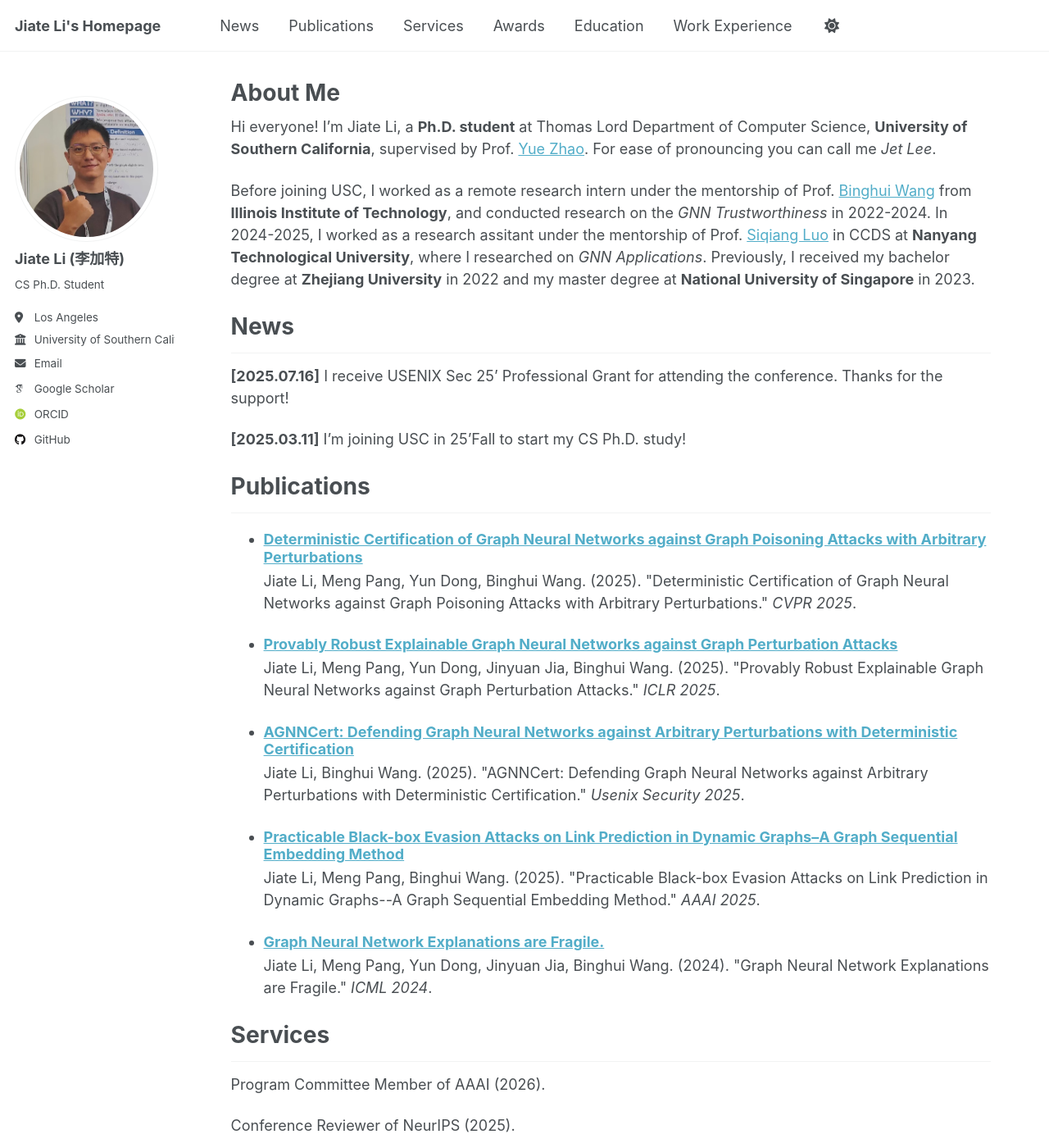
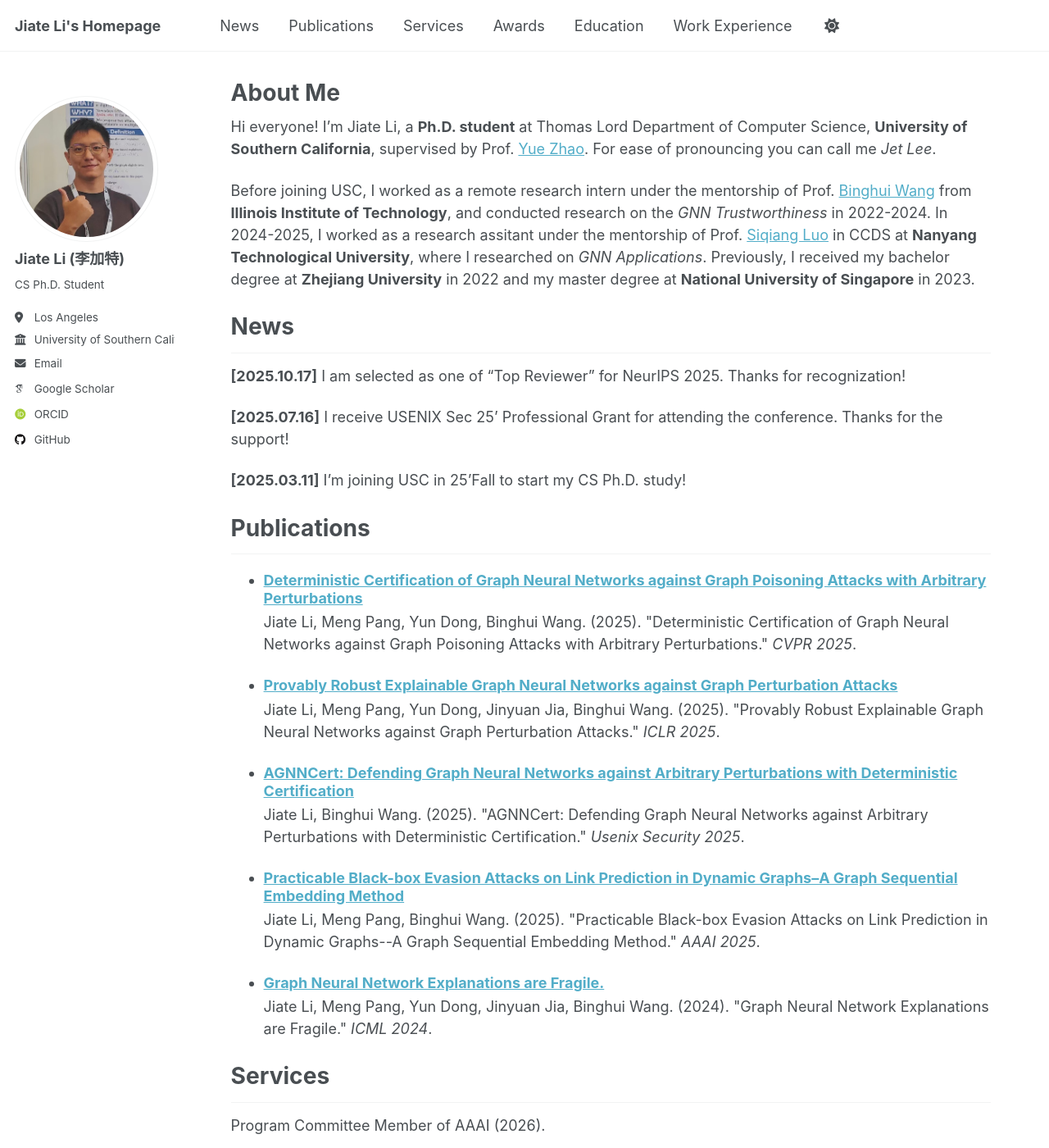
Before and after one commit to JetRichardLee/JetRichardLee.github.io, a Jekyll site: the page built from _pages/about.md, in a window 1280 px wide and 1400 px high. Shown: the whole window at 82% size. Built offline with Jekyll 4.4.1, drawn with Linux system fonts in a browser that asks for light colours; some web fonts are replaced; a script that is not in the unit is left out; some of the changed text lies outside the part shown.

Commit message:
Update about.md

```diff
--- a/_pages/about.md
+++ b/_pages/about.md
@@ -13,6 +13,8 @@ Before joining USC, I worked as a remote research intern under the mentorship of
 
 News
 ====
+**[2025.10.17]** I am selected as one of "Top Reviewer" for NeurIPS 2025. Thanks for recognization!
+
 **[2025.07.16]** I receive USENIX Sec 25' Professional Grant for attending the conference. Thanks for the support!
 
 **[2025.03.11]** I'm joining USC in 25'Fall to start my CS Ph.D. study!
@@ -32,7 +34,9 @@ Conference Reviewer of NeurIPS (2025).
 
 Awards
 ====
-USENIX Security 2025 Professional Grant.
+NeurIPS 2025 Top Reviewer
+
+USENIX Security 2025 Professional Grant
 
 
 Education
```
